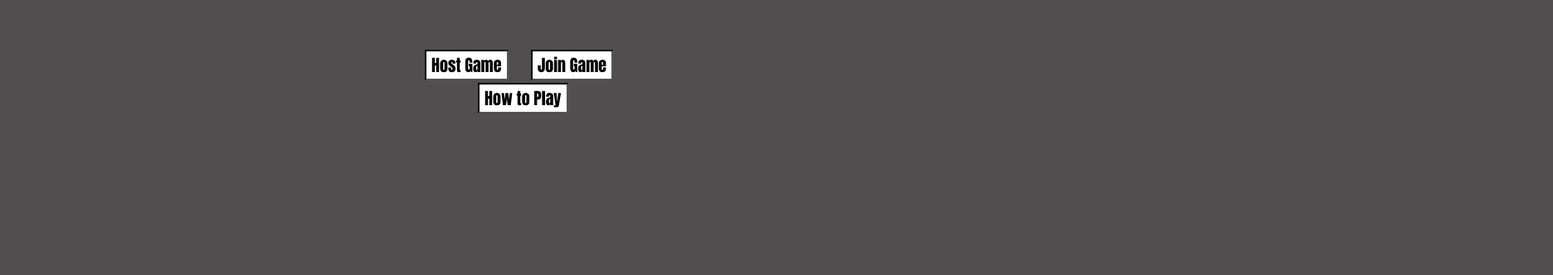
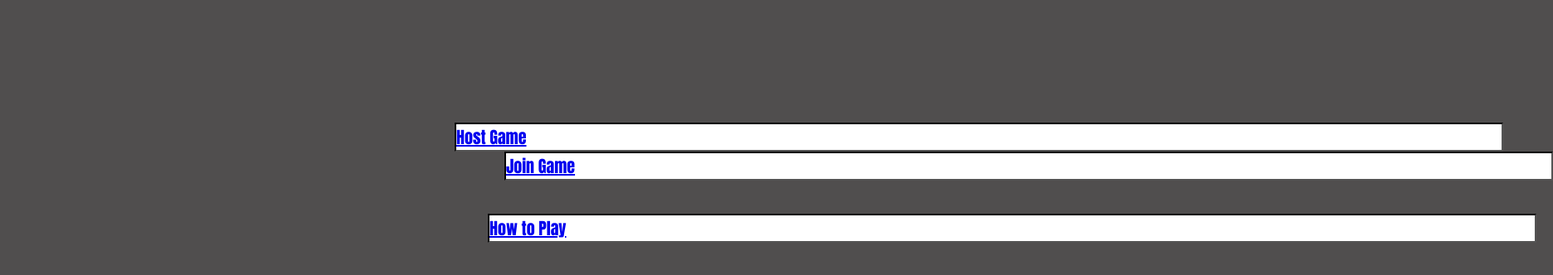
Before and after one commit to CFranco101/website, a plain HTML site: page index.html in a window 1280 px wide. Shown: the part 340-672 px from the top of the page at 83% size, 1872 px wide, since content can reach past the window. Drawn offline with Linux system fonts and the light colour scheme.

Commit message:
Reupload of files

```diff
--- a/Style.css
+++ b/Style.css
@@ -4,9 +4,9 @@ html {margin:0; width:100%; background-color: #504e4e;}
 p {font-family:"Impact",serif; color:white; size:16px;}
 
 #hostButton {
-		position:fixed;
-		top:50%;
-		left:40%;
+		position:relative;
+		top: 480px;
+		left:540px;
 		background-color: white;
 		font-size: 20px;
 		font-family:"Impact",serif;
@@ -15,9 +15,9 @@ p {font-family:"Impact",serif; color:white; size:16px;}
 }
 
 #backButton {
-		position:fixed;
-		top:5%;
-		left:5%;
+		position:relative;
+		top:30px;
+		left:30px;
 		margin: 10px;
 		background-color: white;
 		font-size: 20px;
@@ -27,9 +27,9 @@ p {font-family:"Impact",serif; color:white; size:16px;}
 }
 
 #rulesButton {
-		position:fixed;
-		top:55%;
-		left:45%;
+		position:relative;
+		top:520px;
+		left:580px;
 		background-color: white;
 		font-size: 20px;
 		font-family:"Impact",serif;
@@ -38,9 +38,9 @@ p {font-family:"Impact",serif; color:white; size:16px;}
 }
 
 #joinButton {
-		position:fixed;
-		top:50%;
-		left:50%;
+		position:relative;
+		top:480px;
+		left:600px;
 		background-color: white;
 		font-size: 20px;
 		font-family:"Impact",serif;
--- a/index.html
+++ b/index.html
@@ -10,9 +10,9 @@
 	</head>
 
 	<body>
-		<button type = "button" id = "hostButton" onClick = "hostButton()">Host Game</button>
-		<button type = "button" id = "rulesButton" onclick = "rulesButton()">How to Play</button>
-		<button type = "button" id = "joinButton" onClick = "joinButton()">Join Game</button>
+		<div id = "hostButton"><a href = "HostMenu.html">Host Game</a></div>
+		<div id = "joinButton"><a href = "JoinMenu.html">Join Game</a></div>
+		<div id = "rulesButton"><a href = "Rules.html">How to Play</a></div>
 	</body>
 
 </html>
```
Also changed, not shown: HostMenu.html (+1 -1 lines), Rules.html (+1 -1 lines).
